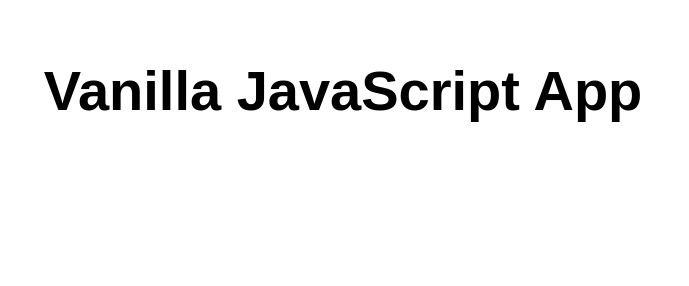
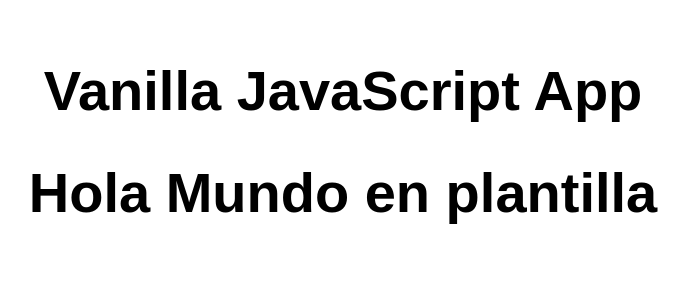
Before and after one commit to urielceron/redporlaseguridad, a website: page src/index.html in a window 1280 px wide. Shown: the whole page, without its empty margins (297-986 px from the left). Drawn offline with Linux system fonts and the light colour scheme.

Commit message:
Actualizando index

```diff
--- a/src/index.html
+++ b/src/index.html
@@ -11,6 +11,7 @@
 <body>
   <main>
     <h1>Vanilla JavaScript App</h1>
+    <h1>Hola Mundo en plantilla</h1>
   </main>
 </body>
 
```
